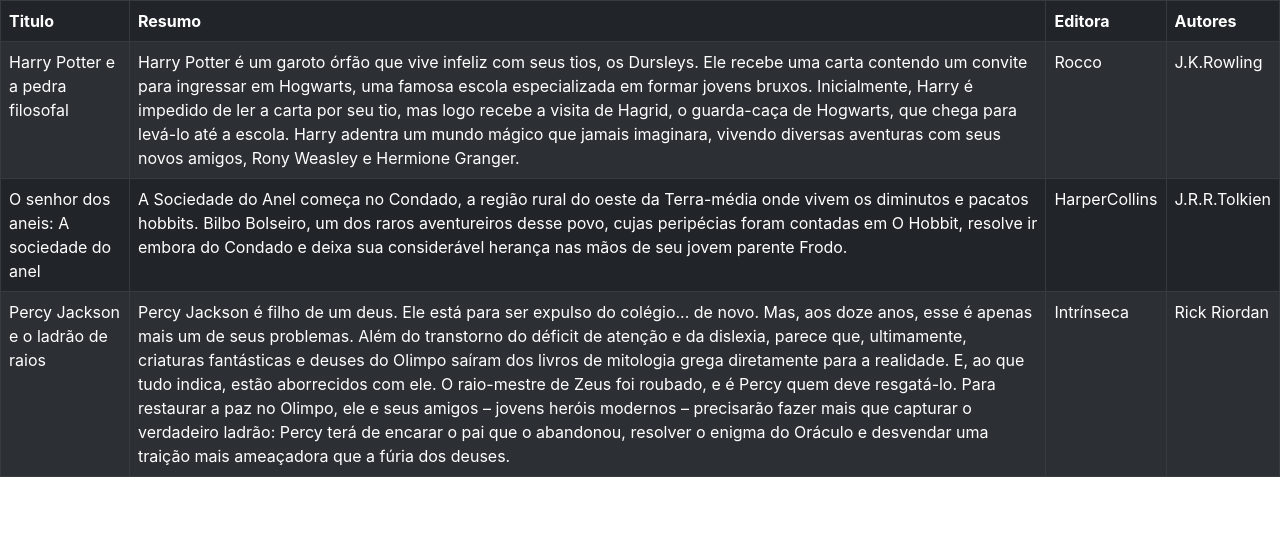
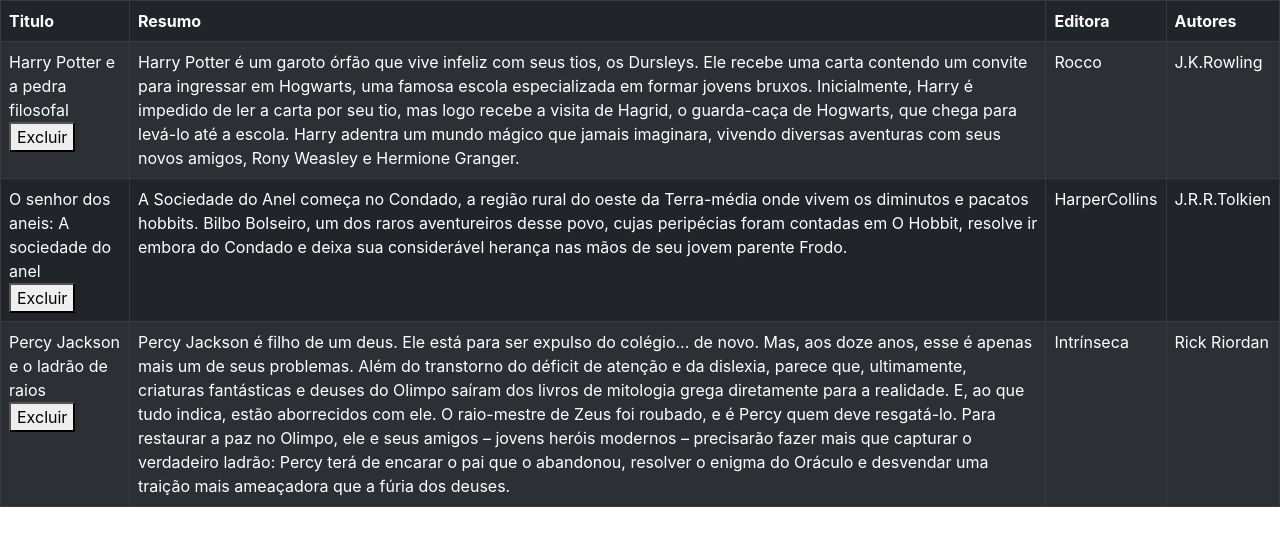
Before and after one commit to RuanF7/livros-react, a React (Create React App) app: page / in a window 1280 px wide. Shown: the top 546 px of the page. Built offline with nearby package versions, Linux system fonts and the light colour scheme.

Commit message:
feat: delete button

```diff
--- a/src/App.tsx
+++ b/src/App.tsx
@@ -4,10 +4,6 @@
 import Data from './components/Header';
 
 function App() {
-  const [editora, setEditora] = useState<Editora[]>([{
-    nome: 'Harry Potter',
-    codEditora: 1,
-  }]);
 
   return (
     <div>
--- a/src/components/Header.tsx
+++ b/src/components/Header.tsx
@@ -4,6 +4,15 @@
 import data from '../dados.json';
 
 const Data = () => {
+
+  const handleDelete = (livrosId) => {
+    const newLivros = [...livros]
+    const index = livros.findIndex((livros) => livros.codEditora === livrosId);
+
+    newLivros.splice(index, 1);
+
+    setNewLivros(newLivros);
+  };
 
   const [livros, setLivros] = useState(data);
 
@@ -21,11 +30,23 @@
       <tbody>
         {livros.map((livros) => (
           <tr>
-            <td>{livros.titulo}</td>
+            <td>
+              {livros.titulo}
+
+              <br/>
+
+              <button
+                type="button"
+                onClick={() => handleDelete(livros.codEditora)}
+              >
+                Excluir
+              </button>
+            </td>
             <td>{livros.resumo}</td>
             <td>{livros.editora}</td>
             <td>{livros.autores}</td>
           </tr>
+
         ))}
       </tbody>
     </Table>
```
